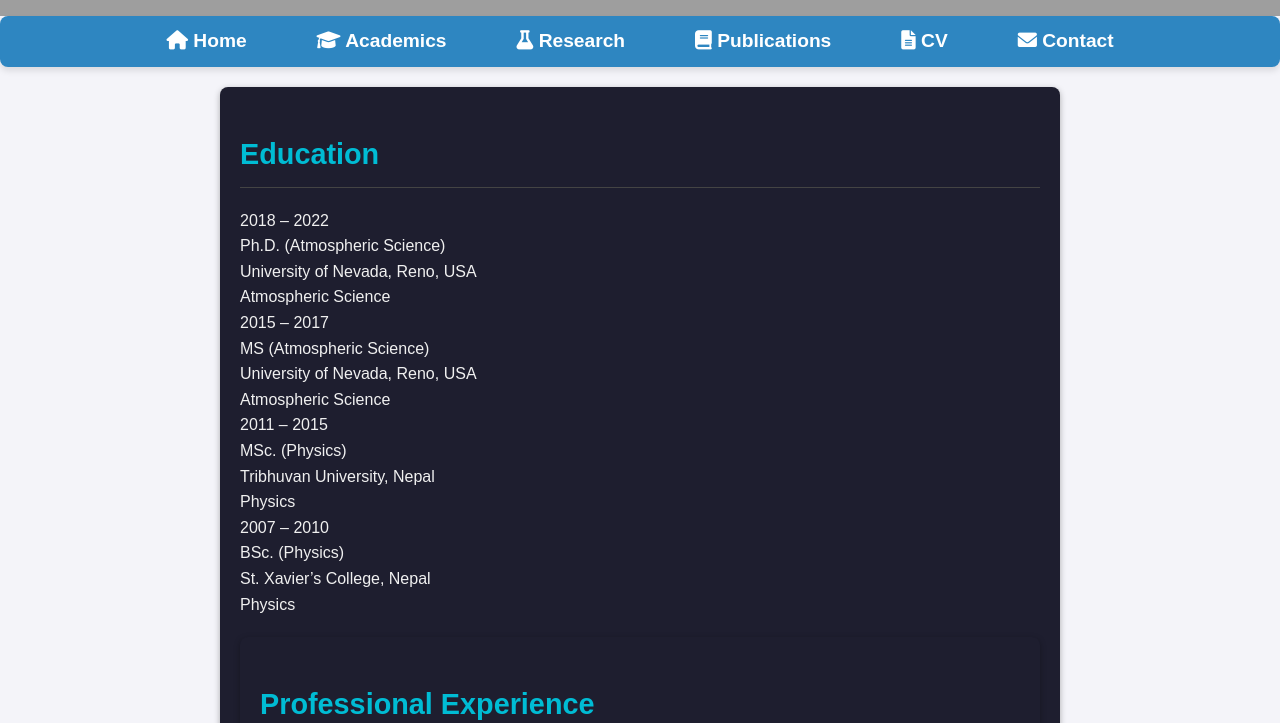
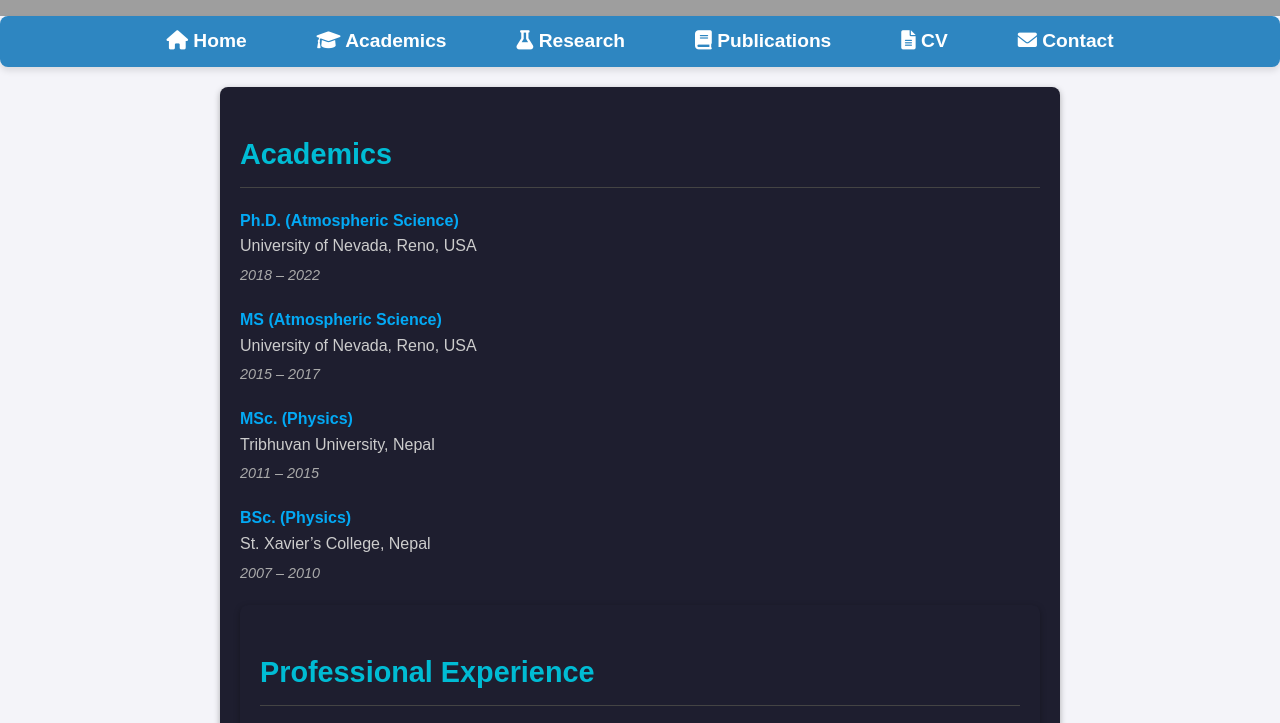
Before and after one commit to pramodadhikari/pramodadhikari.github.io, a plain HTML site: page cv.html in a window 1280 px wide. Shown: the part 384-1107 px from the top of the page. Drawn offline with Linux system fonts and the light colour scheme; grey boxes are pictures that could not be loaded.

Commit message:
Update cv.html

```diff
--- a/cv.html
+++ b/cv.html
@@ -192,56 +192,14 @@
 
   <!-- CV Sections -->
 
-  <!--
+  <main
   <div class="cv-section">
-    <h2>Education</h2>
+    <h2>Academics</h2>
     <div class="cv-entry"><div class="title">Ph.D. (Atmospheric Science)</div><div class="place">University of Nevada, Reno, USA</div><div class="date">2018 – 2022</div></div>
     <div class="cv-entry"><div class="title">MS (Atmospheric Science)</div><div class="place">University of Nevada, Reno, USA</div><div class="date">2015 – 2017</div></div>
     <div class="cv-entry"><div class="title">MSc. (Physics)</div><div class="place">Tribhuvan University, Nepal</div><div class="date">2011 – 2015</div></div>
     <div class="cv-entry"><div class="title">BSc. (Physics)</div><div class="place">St. Xavier’s College, Nepal</div><div class="date">2007 – 2010</div></div>
   </div>
-  -->
-  <main
-  <div class="cv-section">
-  <h2>Education</h2>
-
-  <div class="cv-entry-box">
-    <span class="cv-date-badge">2018 – 2022</span>
-    <div class="cv-details">
-      <div class="cv-degree">Ph.D. (Atmospheric Science)</div>
-      <div class="cv-university">University of Nevada, Reno, USA</div>
-      <div class="cv-field">Atmospheric Science</div>
-    </div>
-  </div>
-
-  <div class="cv-entry-box">
-    <span class="cv-date-badge">2015 – 2017</span>
-    <div class="cv-details">
-      <div class="cv-degree">MS (Atmospheric Science)</div>
-      <div class="cv-university">University of Nevada, Reno, USA</div>
-      <div class="cv-field">Atmospheric Science</div>
-    </div>
-  </div>
-
-  <div class="cv-entry-box">
-    <span class="cv-date-badge">2011 – 2015</span>
-    <div class="cv-details">
-      <div class="cv-degree">MSc. (Physics)</div>
-      <div class="cv-university">Tribhuvan University, Nepal</div>
-      <div class="cv-field">Physics</div>
-    </div>
-  </div>
-
-  <div class="cv-entry-box">
-    <span class="cv-date-badge">2007 – 2010</span>
-    <div class="cv-details">
-      <div class="cv-degree">BSc. (Physics)</div>
-      <div class="cv-university">St. Xavier’s College, Nepal</div>
-      <div class="cv-field">Physics</div>
-    </div>
-  </div>
-</div>
-
 
   <div class="cv-section">
     <h2>Professional Experience</h2>
```
